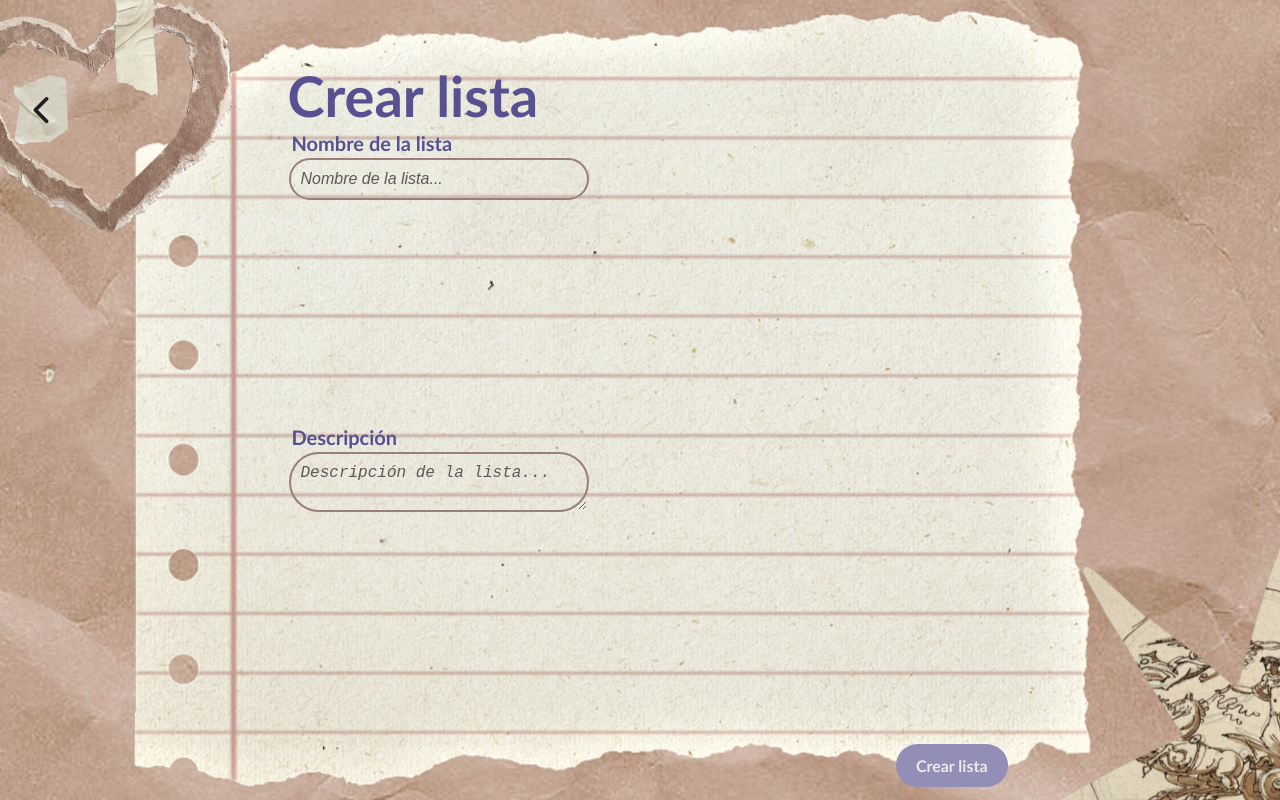
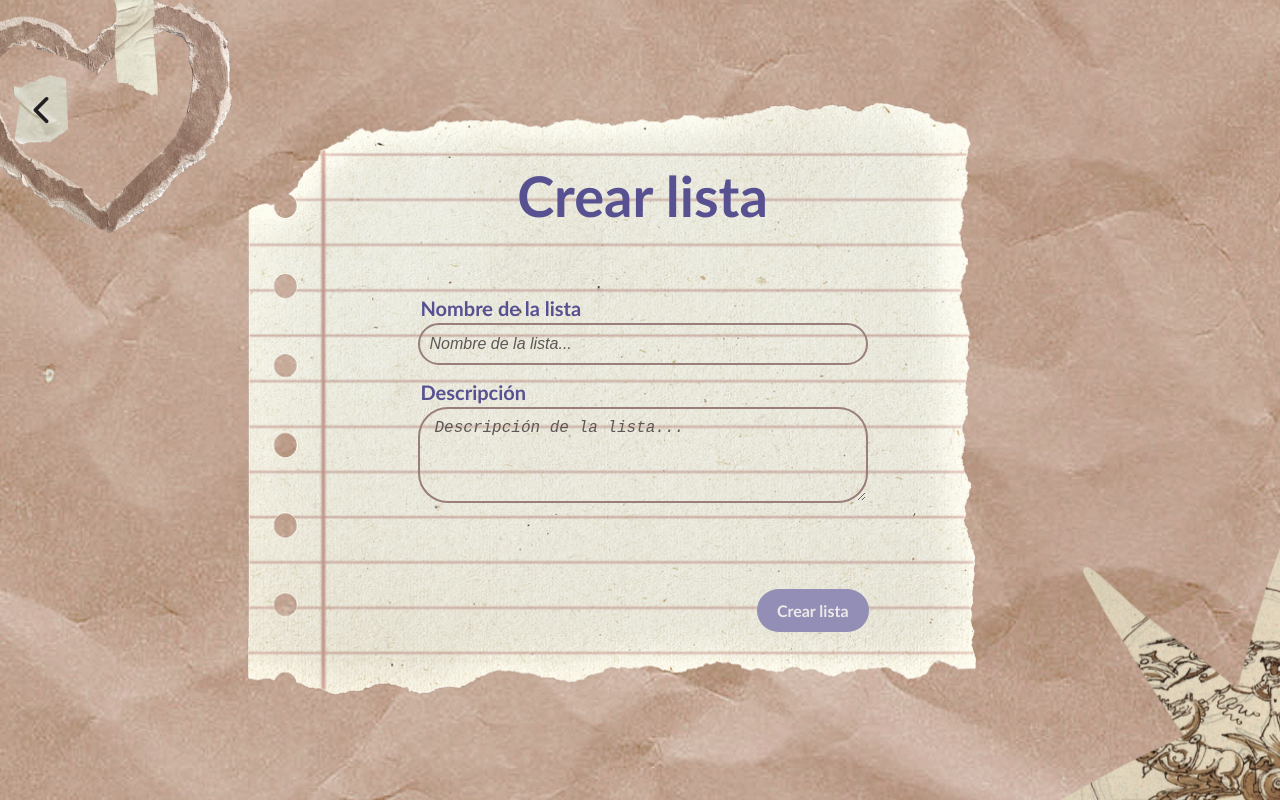
Before and after one commit to IanGhioni/Page-Frame-Frontend, a React (Vite) app: page /crearLista in a window 1280 px wide. Built offline with nearby package versions, Linux system fonts and the light colour scheme.

Commit message:
centrado el form de crear lista

```diff
--- a/src/pages/CrearLista.jsx
+++ b/src/pages/CrearLista.jsx
@@ -10,7 +10,7 @@ const CrearLista = () => {
    const [formData, setFormData] = useState({
       contenidos: [],
       nombre: "",
-        descripcion: ""
+      descripcion: "",
    });
 
    const handleSubmit = (e) => {
@@ -33,10 +33,7 @@ const CrearLista = () => {
    };
 
    const validarData = () => {
-      if (
-        !formData.nombre ||
-        !formData.descripcion
-      ) {
+      if (!formData.nombre || !formData.descripcion) {
          toast.error("Por favor completa todos los campos obligatorios");
          return false;
       }
@@ -44,11 +41,19 @@ const CrearLista = () => {
    };
 
    const checkNombre = () => {
-        const nombresInvalidos = ["Visto", "Leido", "Leído", "Quiero Ver", "Quiero Leer"];
-        return (nombresInvalidos.includes(formData.nombre.trim())
-            || nombresInvalidos.includes(formData.nombre.trim().toLowerCase())
-            || nombresInvalidos.includes(formData.nombre.trim().toUpperCase()));
-    }
+      const nombresInvalidos = [
+         "Visto",
+         "Leido",
+         "Leído",
+         "Quiero Ver",
+         "Quiero Leer",
+      ];
+      return (
+         nombresInvalidos.includes(formData.nombre.trim()) ||
+         nombresInvalidos.includes(formData.nombre.trim().toLowerCase()) ||
+         nombresInvalidos.includes(formData.nombre.trim().toUpperCase())
+      );
+   };
 
    const handleCrearLista = async () => {
       const idUsuario = localStorage.getItem("id");
@@ -70,17 +75,17 @@ const CrearLista = () => {
          default:
             toast.error("Error al crear la lista");
       }
-    }
+   };
 
    return (
       <div className="background-pf">
          <GoBackButton />
          <div className="heart-pf"></div>
          <div className="star-pf"></div>
-        <div className="form-container">
+         <div className="form-container lista-crear">
             <h1 className="form-title">Crear lista</h1>
             <form
-                className="form-content"
+               className="all-inputs"
                onSubmit={handleSubmit}
                onKeyDown={(e) => {
                   if (e.key === "Enter") {
@@ -88,7 +93,8 @@ const CrearLista = () => {
                   }
                }}
             >
-                <div className="form-group">
+                <div className="form-spacer"/>
+               <div className="form-group lista-crear-group">
                   <label className="form-label">Nombre de la lista</label>
                   <input
                      className="form-input"
@@ -99,16 +105,18 @@ const CrearLista = () => {
                      placeholder="Nombre de la lista..."
                   />
                </div>
-                <div className="form-group">
+               <div className="form-group lista-crear-group">
                   <label className="form-label">Descripción</label>
                   <textarea
-                            className="form-input"
+                     className="form-input-text"
                      name="descripcion"
                      value={formData.descripcion}
                      onChange={handleChange}
                      placeholder="Descripción de la lista..."
+                     rows={4}
                   />
                </div>
+               <div className="form-spacer"/>
                <button type="submit" className="submit-btn">
                   Crear lista
                </button>
--- a/src/pages/loginandregister.css
+++ b/src/pages/loginandregister.css
@@ -42,6 +42,23 @@
    flex-direction: column;
    align-items: center;
    justify-content: space-between;
+}
+
+.lista-crear{
+   padding: 65px 85px 35px 150px;
+   width: 965px;
+   height: 600px;
+   display: flex;
+   flex-direction: column;
+   align-items: center;
+}
+
+.lista-crear-group{
+   width: 450px;
+}
+
+.form-spacer{
+   height: 55px;
 }
 
 .register{
```
Also changed, not shown: src/pages/Login.jsx (+6 -4 lines). Lines whose indentation alone changed are shown as unchanged.
